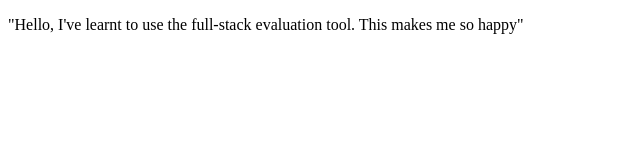
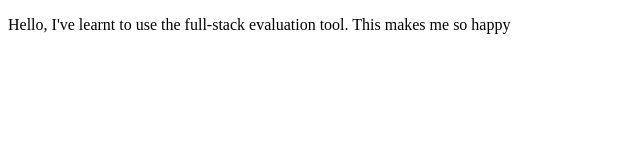
Before and after one commit to kshitijD38/React-Assignment---Button-Action-with-Class-Component, a React app: page / in a window 1280 px wide. Both pictures are taken after a click on the button "Click". Shown: the top 160 px of the page, without its empty margins (0-640 px from the left). Built offline with nearby package versions, Linux system fonts and the light colour scheme.

Commit message:
Update App.js

```diff
--- a/src/components/App.js
+++ b/src/components/App.js
@@ -16,8 +16,8 @@ class App extends Component {
         {/* Do not remove this main div!! */}
         {this.state.render ? (
           <p id="para">
-            "Hello, I've learnt to use the full-stack evaluation tool. This
-            makes me so happy"
+            Hello, I've learnt to use the full-stack evaluation tool. This
+            makes me so happy
           </p>
         ) : (
           <button id="click" onClick={this.handleClick}>
```
